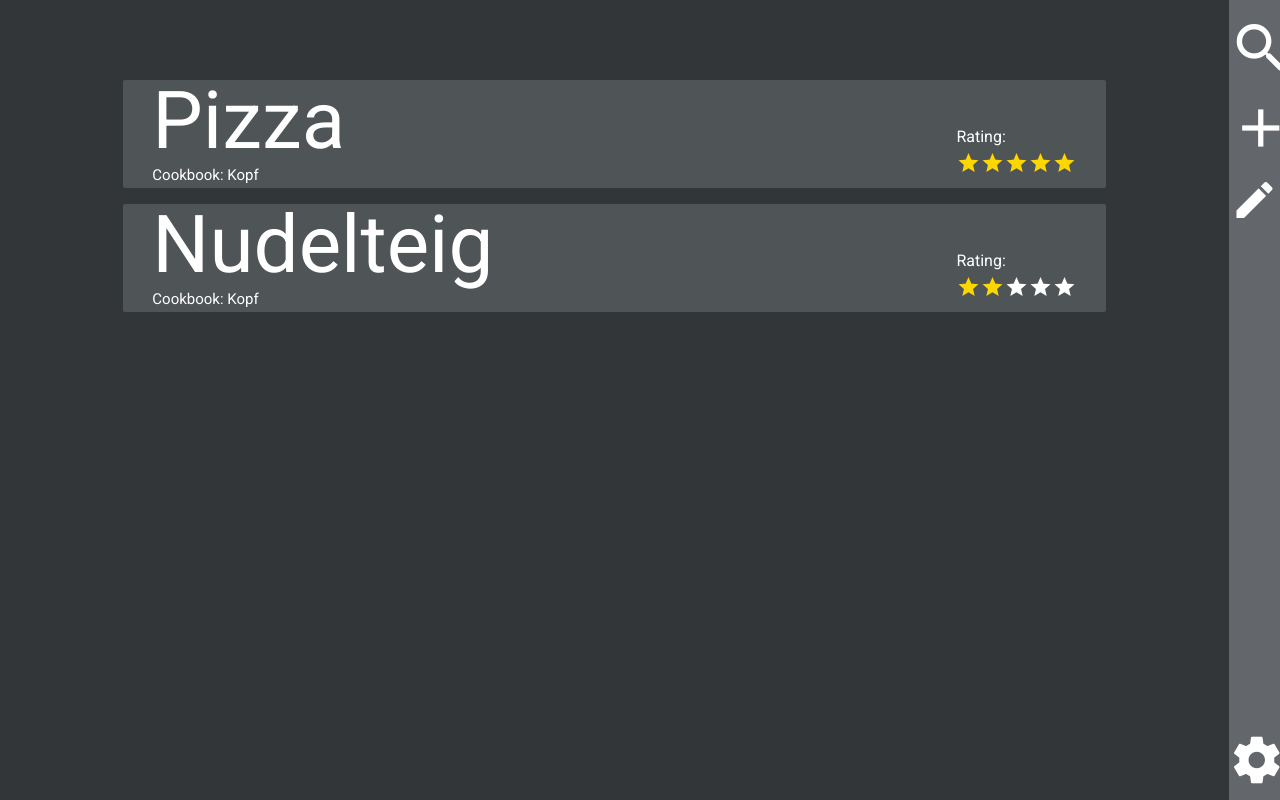
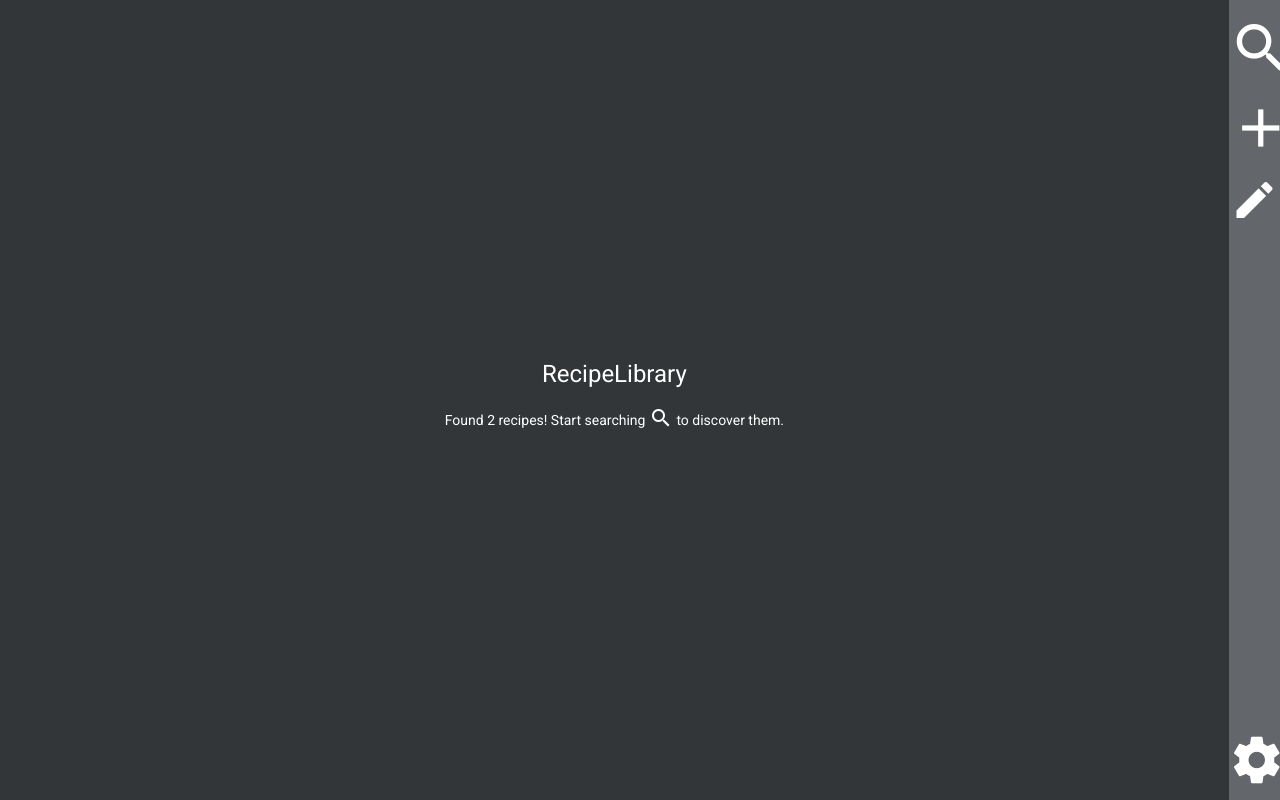
Before and after one commit to NewCeptionDev/RecipeLibrary, an Angular app: page / in a window 1280 px wide. Built offline with nearby package versions, Linux system fonts and the light colour scheme.

Commit message:
continued implementing backdrop

```diff
--- a/src/app/app.component.html
+++ b/src/app/app.component.html
@@ -1,5 +1,6 @@
 <div class="container">
-  <app-recipe-list></app-recipe-list>
+  <app-backdrop></app-backdrop>
+<!--  <app-recipe-list></app-recipe-list>-->
   <app-sidebar
     (addRecipe)="toggleAddRecipe()"
     (editRecipes)="toggleEditRecipes()"
--- a/src/app/app.component.scss
+++ b/src/app/app.component.scss
@@ -5,6 +5,11 @@
 }
 
 app-recipe-list {
+  width: 96vw;
+  height: 100%;
+}
+
+app-backdrop {
   width: 96vw;
   height: 100%;
 }
--- a/src/app/components/backdrop/backdrop.component.html
+++ b/src/app/components/backdrop/backdrop.component.html
@@ -1,5 +1,5 @@
 <div class="container">
   <h1>RecipeLibrary</h1>
-  <p *ngIf="false">No Recipes found! You can add a recipe via the <mat-icon>plus</mat-icon> sign or by importing a recipe list from the settings <mat-icon>gear</mat-icon></p>
-  <p *ngIf="true">Found {{2}} recipes! Start searching <mat-icon>search</mat-icon> to discover them.</p>
+  <p *ngIf="foundRecipes === 0">No Recipes found! You can add a recipe via the <mat-icon>add</mat-icon> sign or by importing a recipe list from the settings <mat-icon>settings</mat-icon></p>
+  <p *ngIf="foundRecipes > 0">Found {{foundRecipes}} recipes! Start searching <mat-icon>search</mat-icon> to discover them.</p>
 </div>
--- a/src/app/components/backdrop/backdrop.component.scss
+++ b/src/app/components/backdrop/backdrop.component.scss
@@ -0,0 +1,12 @@
+.container {
+  width: 100%;
+  height: 100%;
+  display: flex;
+  flex-direction: column;
+  justify-content: center;
+  align-items: center;
+}
+
+mat-icon {
+  vertical-align: bottom;
+}
--- a/src/app/components/backdrop/backdrop.component.ts
+++ b/src/app/components/backdrop/backdrop.component.ts
@@ -1,4 +1,5 @@
 import { Component, OnInit } from '@angular/core';
+import { RecipeService } from "../../services/recipe.service";
 
 @Component({
   selector: 'app-backdrop',
@@ -7,7 +8,11 @@ import { Component, OnInit } from '@angular/core';
 })
 export class BackdropComponent implements OnInit {
 
-  constructor() { }
+  public foundRecipes: number
+
+  constructor(private recipeService: RecipeService) {
+    this.foundRecipes = this.recipeService.getRecipeCount()
+  }
 
   ngOnInit(): void {
   }
--- a/src/app/services/recipe.service.ts
+++ b/src/app/services/recipe.service.ts
@@ -98,6 +98,10 @@ export class RecipeService {
     return [...this.recipes]
   }
 
+  public getRecipeCount() {
+    return this.recipes.length
+  }
+
   public updateRecipe(recipeId: number, newRecipe: Recipe) {
     const oldRecipe = this.recipes.find((recipe) => recipe.id === recipeId)
 
```
Also changed, not shown: src/app/services/search.service.ts (added, +13 -0 lines), 1 other file (tests, documents, lock files or other folders).
